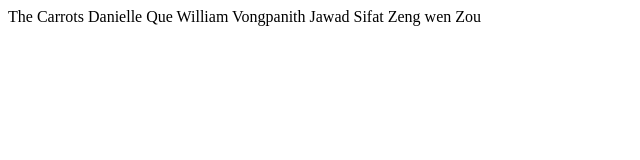
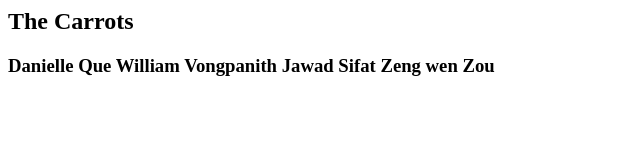
Before and after one commit to danielle-que/web, a plain HTML site: page index.html in a window 1280 px wide. Shown: the whole page, without its empty margins (0-640 px from the left). Drawn offline with Linux system fonts and the light colour scheme.

Commit message:
Update index.html

```diff
--- a/index.html
+++ b/index.html
@@ -1,15 +1,15 @@
 <!DOCTYPE>
 <html>
-  <head>
+  <h1>
     <title> Boink </title>
-  </head>
-  <head>
+  </h1>
+  <h2>
     The Carrots
-  </head>
-  <head>
+  </h2>
+  <h3>
     Danielle Que
     William Vongpanith
     Jawad Sifat
     Zeng wen Zou
-  </head>
+  </3>
 </html>
```
